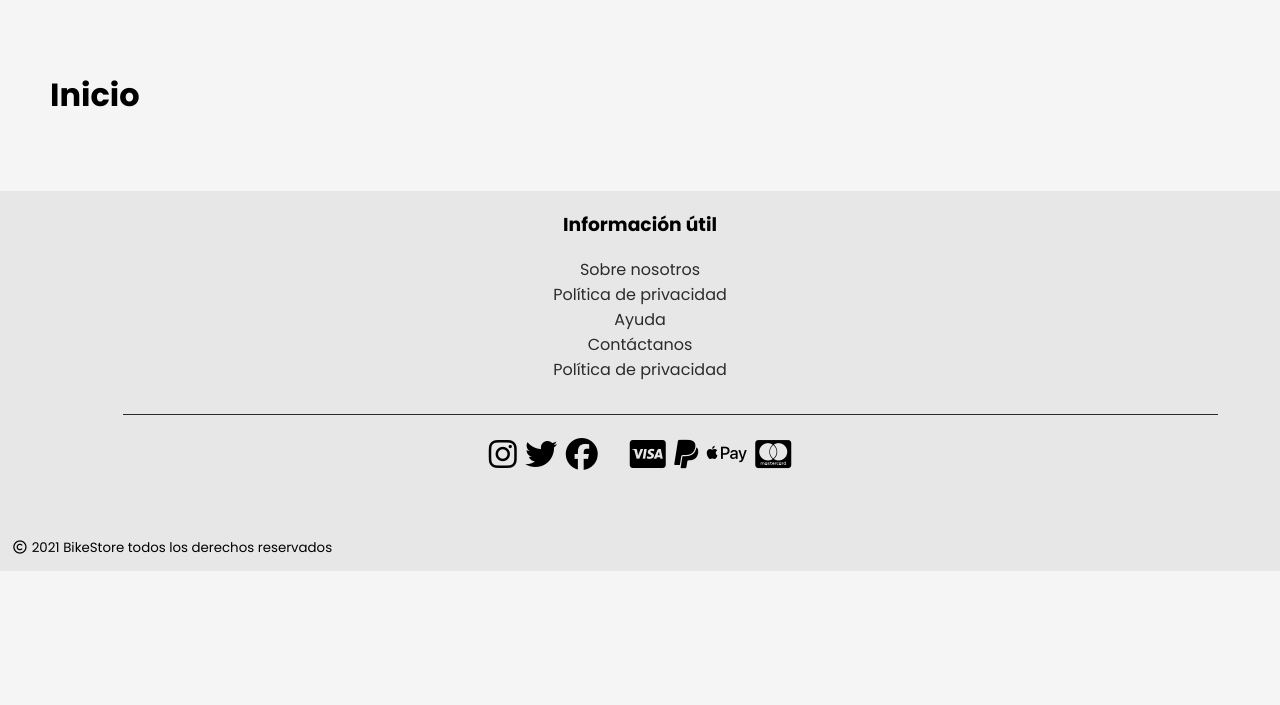
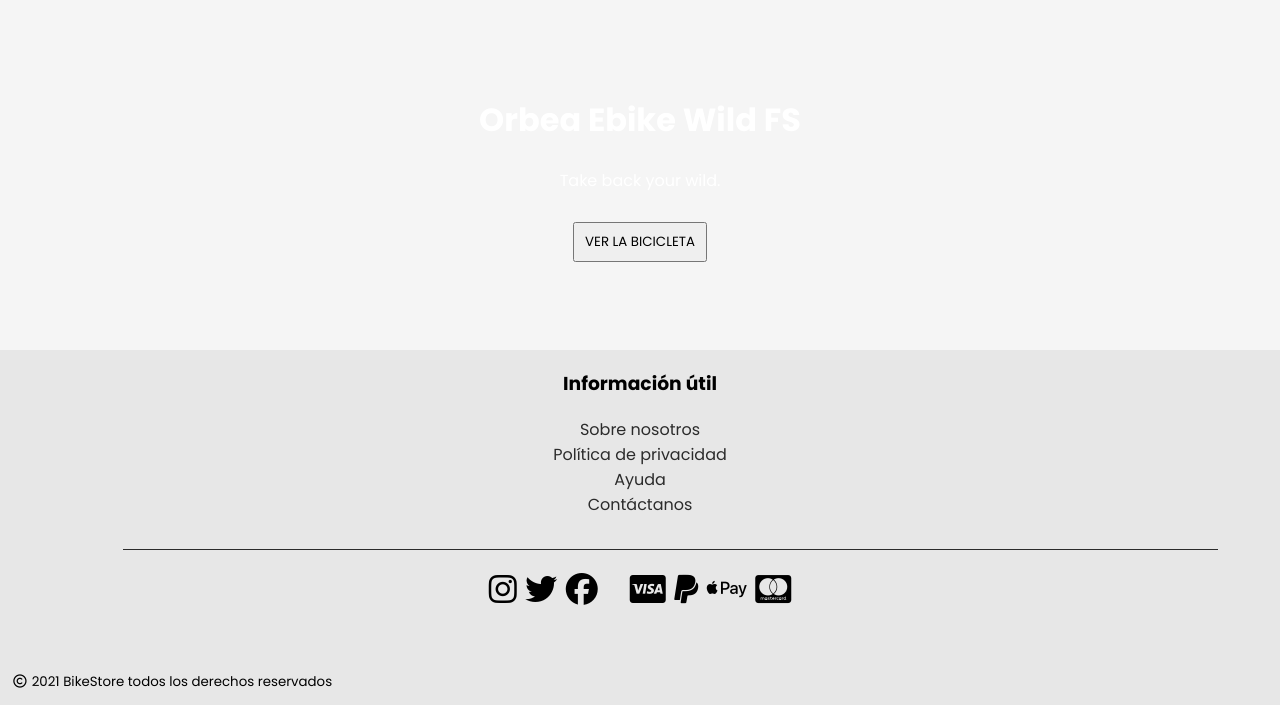
Before and after one commit to FerreMikel/Marketplace, a Django app: page / in a window 1280 px wide. Shown: the part 80-785 px from the top of the page. Run offline with Django 3.2, Linux system fonts and the light colour scheme; data comes from the database, SQL or seed files in the repository; some libraries are stand-ins or nearby versions.

Commit message:
First steps on the landing page
Co-authored-by: jonleinena <jonleinena@users.noreply.github.com>

```diff
--- /dev/null
+++ b/marketplace/appMarketplace/static/css/index.css
@@ -0,0 +1,25 @@
+/* MOBILE */
+.content {
+    padding: 0;
+}
+.banner{
+    text-align: center;
+    color: white;
+    display: grid;
+    padding: 5em;
+}
+.banner > *{
+    margin: 0.5em;
+}
+.banner button{
+    width: 10em;
+  height: 3em;
+  margin-top: 1em;
+  font-family: "Poppins", sans-serif;
+
+}
+.banner a{
+    text-decoration: none;
+    color: black
+}
+/* DESKTOP */
--- a/marketplace/appMarketplace/templates/base.html
+++ b/marketplace/appMarketplace/templates/base.html
@@ -61,7 +61,6 @@
           <a href="">Política de privacidad</a>
           <a href="">Ayuda</a>
           <a href="">Contáctanos</a>
-          <a href="">Política de privacidad</a>
         </div>
       </div>
       <div class="icon-wrapper">
--- a/marketplace/appMarketplace/templates/index.html
+++ b/marketplace/appMarketplace/templates/index.html
@@ -1,5 +1,23 @@
 {% extends "base.html" %}
 
+{% load static %}
+{% block head %}
+    <link rel="stylesheet" href="{% static 'css/index.css' %}" />
+{% endblock %}
+
 {% block content %}
-<h1>Inicio</h1>
+
+
+
+    <div class="banner">
+        <h1>Orbea Ebike Wild FS</h1>
+        <p>Take back your wild.<p>
+        <button><a href="/orbea/ebike-wild">VER LA BICICLETA</a></button>
+    </div>
+
+
+
+
+
+
 {% endblock %}
```
